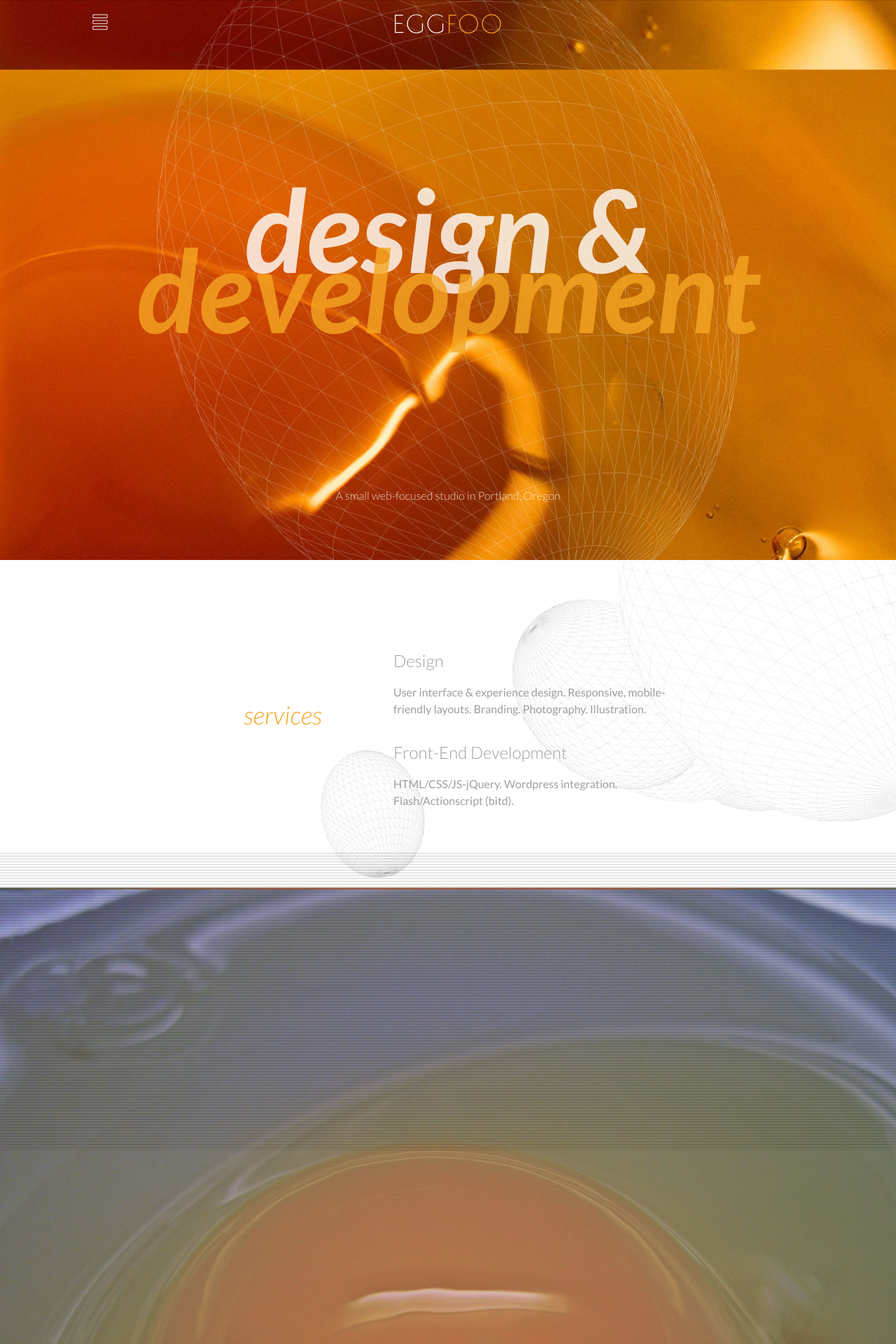
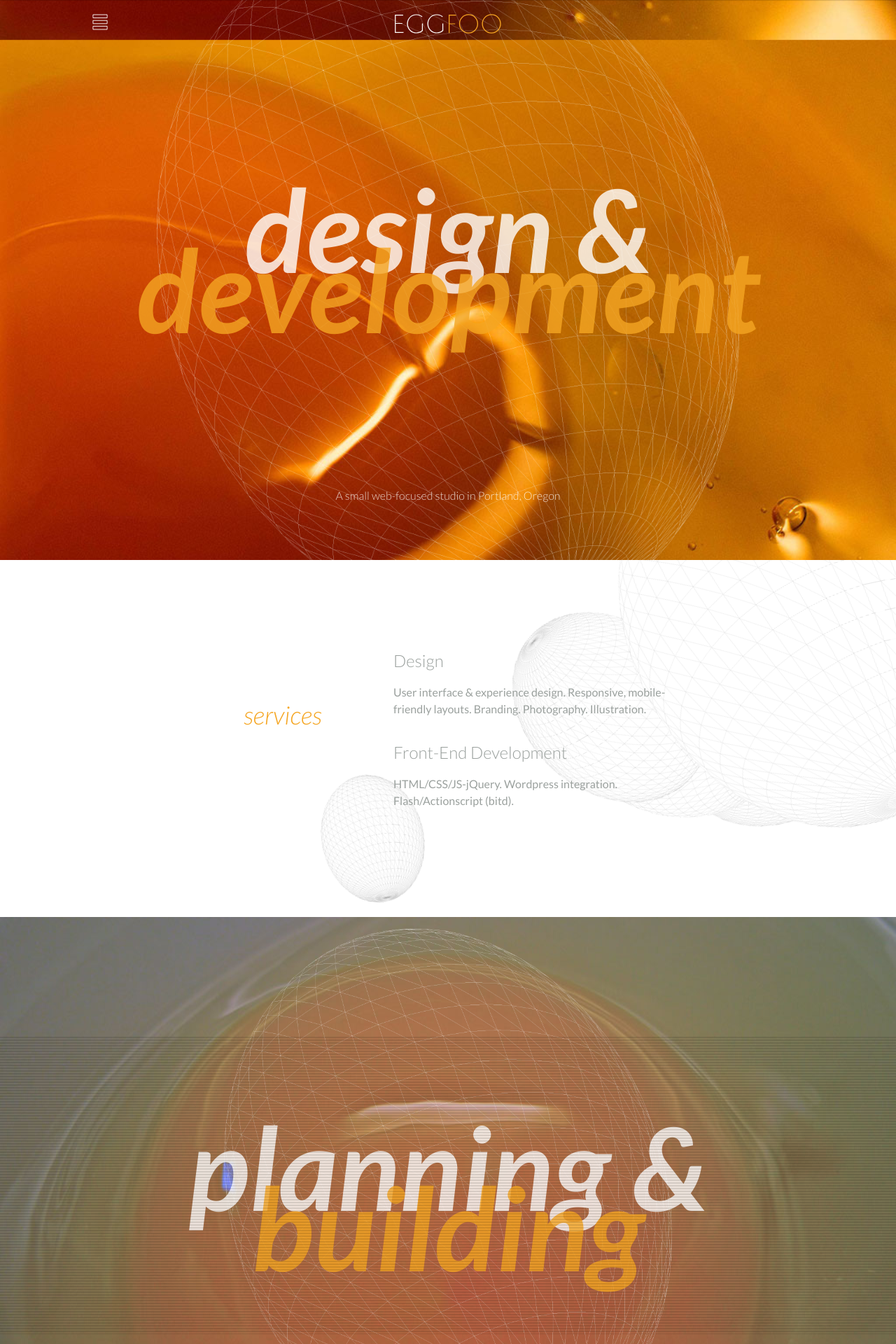
Before and after one commit to mdziedzic/eggfoo, a PHP site: page / in a window 1280 px wide. Shown: the top 1920 px of the page at 70% size. Run offline with PHP 8.4, Linux system fonts and the light colour scheme; style sheets or scripts are compiled from the project's sources; some libraries are stand-ins or nearby versions.

Commit message:
polishing off parallax screens

```diff
--- a/css/sass/layout/_layout.scss
+++ b/css/sass/layout/_layout.scss
@@ -32,7 +32,7 @@ footer {
     @include span-columns(5);
     @include shift(1);
     margin-top: 130px;
-    margin-bottom: 100px;
+    margin-bottom: 200px;
 }
 
 #work {
--- a/css/sass/modules/_home.scss
+++ b/css/sass/modules/_home.scss
@@ -17,20 +17,8 @@ body {
     background-position: 50% 50%;
     background-size: 65%;
 
-    #home-header {
-        @include vertical-align;
-
-        h1 {
-            max-width: 90%;
-            margin: -0.35em auto 0;
-            line-height: 0.52em;
-            text-align: center;
-        }
-
-        span {
-            opacity: 0.8;
-            color: $orange;
-        }
+    h1 {
+        line-height: 0.52em;
     }
 
     #home-text {
@@ -43,8 +31,8 @@ body {
             position: relative;
             max-width: 90%;
             margin: 0 auto;
+            font-weight: 300;
             text-align: center;
-            font-weight: 300;
             color: #fff;
         }
     }
--- a/css/sass/modules/_parallax.scss
+++ b/css/sass/modules/_parallax.scss
@@ -1,7 +1,6 @@
 .bg-holder {
     width: 100%;
     height: 100%;
-
 }
 
 #bg-home {
@@ -9,15 +8,45 @@
     background: url("../img/eggs2.jpg");
 }
 
-#bg-services {
-//    height: 600px;
+#bg-services,
+#bg-work {
+    height: 100%;
     background: url("../img/eggs6.jpg");
+    background-size: 200%;
 
     .hash {
         position: relative;
-        top: -50px;
         height: 425px;
         background: url("../img/hash.png");
         background-size: 1600px 450px;
     }
 }
+
+#bg-work {
+    background: url("../img/eggs2.jpg");
+}
+
+.parallax-bg-egg {
+    position: relative;
+    top: 0;
+    height: 100%;
+    background: url("../img/egg-mesh-home-bg.png") no-repeat;
+    background-position: 50% 50%;
+    background-size: 50%;
+}
+
+.parallax-text {
+    @include vertical-align;
+    max-width: 90%;
+    margin: -0.35em auto 0;
+    line-height: 0.52em;
+    font-weight: bold;
+    text-align: center;
+    font-style: italic;
+    color: rgba(255, 255, 255, 0.8);
+
+    span {
+        opacity: 0.8;
+        color: $orange;
+    }
+}
--- a/index.html
+++ b/index.html
@@ -26,13 +26,6 @@
         <![endif]-->
 
 
-
-
-
-
-
-
-
         <div class="l-content">
             <nav id="nav-nobar"></nav>
             <nav id="nav-menu">
@@ -55,7 +48,7 @@
         <div id="bg-home" class="bg-holder" data-width="1024" data-height="768">
              <section id="home">
                 <img id="logo" src="img/logo.svg" height="28" alt="EGGFOO" />
-                <div id="home-header">
+                <div id="home-header" class="parallax-text">
                     <h1>design &amp;<br /><span>development</span></h1>
                 </div>
                 <div id="home-text">
@@ -85,8 +78,12 @@
             </div>
         </section>
 
+
         <div id="bg-services" class="bg-holder" data-width="1024" data-height="768">
+            <div class="parallax-bg-egg">
+                <div class="parallax-text"></div>
                 <div class="hash"></div>
+            </div>
         </div>
 
         <section id="work">
@@ -126,7 +123,10 @@
         </section>
 
         <div id="bg-work" class="bg-holder" data-width="1024" data-height="768">
+            <div class="parallax-bg-egg">
+                <div class="parallax-text"></div>
                 <div class="hash"></div>
+            </div>
         </div>
 
         <section id="about">
--- a/js/main.js
+++ b/js/main.js
@@ -36,7 +36,7 @@ $(document).ready(function () {
 
         // waypoint for horizontal menu at top to show/hide
         wp_header = new Waypoint({
-            element: $("#home").find("h1"),
+            element: $("#services"),
             handler: function (direction) {
                 if (direction === "down") {
                     $("header").addClass("header-show");
@@ -45,7 +45,8 @@ $(document).ready(function () {
                     $("header").addClass("header-hide");
                     $("header").removeClass("header-show");
                 }
-            }
+            },
+            offset: "95%"
         });
 
     $("#nav-menu-home").addClass(navMenuHighlight); // for when page first loads
@@ -86,7 +87,7 @@ $(document).ready(function () {
     // -------------------------------------------------------  parallaxScroll
 
     $('.bg-holder').parallaxScroll({
-        friction: 0.6
+        friction: 0.2
     });
 
 
@@ -142,10 +143,31 @@ $(document).ready(function () {
 
 
 
-    $("h1").fitText(.7);
+    $("h1, .parallax-text").fitText(0.7);
 
+    // -------------------------------------------------------  random text
 
+    var parallaxText1 = [
+        "art &amp;<br /><span>technology</span>",
+        "theory &amp;<br /><span>praxis</span>",
+        "planning &amp;<br /><span>building</span>",
+        "analysis &amp;<br /><span>synthesis</span>",
+        "idea &amp;<br /><span>action</span>"
+    ];
 
+    var parallaxText2 = [
+        "imaginary &amp;<br /><span>euler's</span>",
+        "idealsim &amp;<br /><span>realims</span>",
+        "dionysus &amp;<br /><span>apollo</span>",
+        "jobs &amp;<br /><span>wozniak</span>",
+        "jarndyce &amp;<br /><span>jarndyce</span>",
+        "carriage return &amp;<br /><span>linefeed</span>"
+    ];
+
+    var index = Math.floor(Math.random() * parallaxText1.length);
+    $("#bg-services .parallax-text").html(parallaxText1[index]);
+    index = Math.floor(Math.random() * parallaxText2.length);
+    $("#bg-work .parallax-text").html(parallaxText2[index]);
 
 
 
```
Also changed, not shown: css/sass/modules/_services.scss (line endings or trailing spaces), css/sass/modules/_work.scss (line endings or trailing spaces), img/eggs7.jpg (added). Lines whose indentation alone changed are shown as unchanged.
